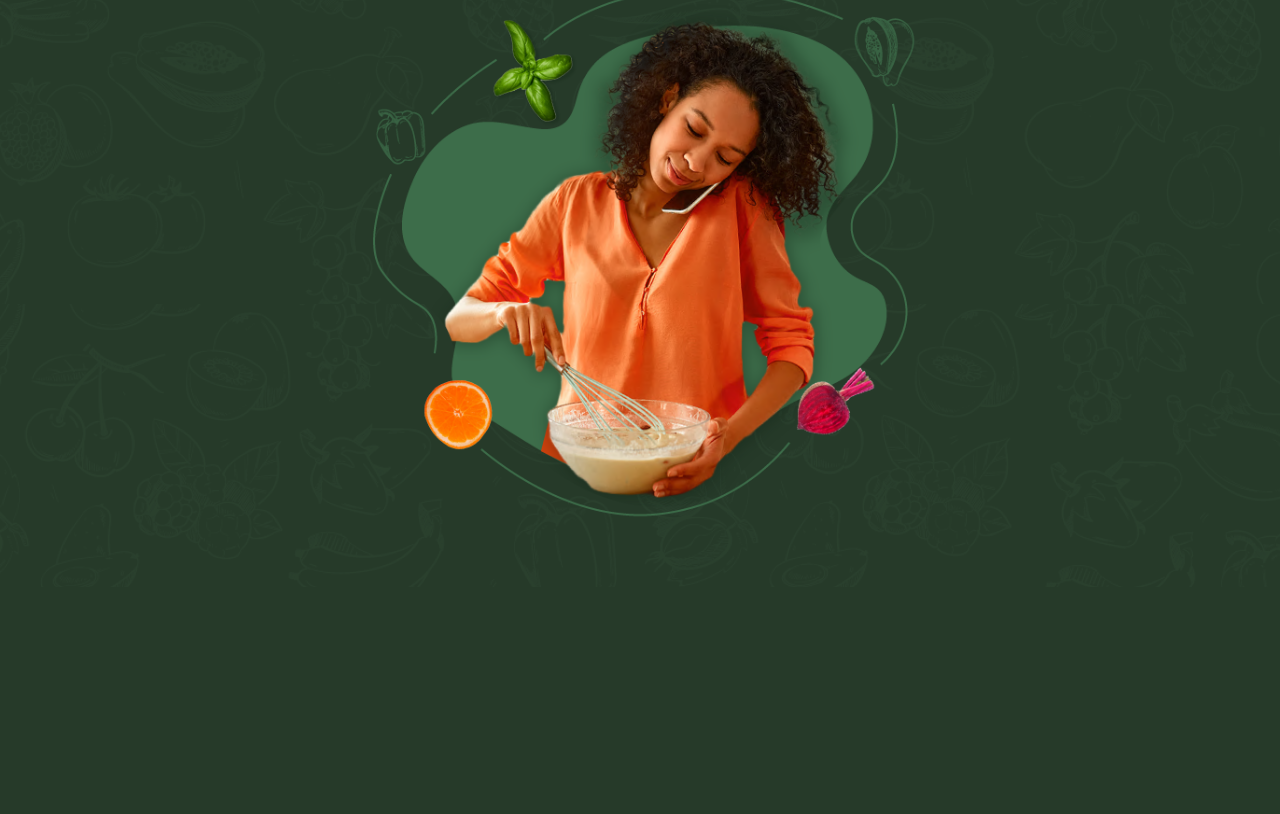
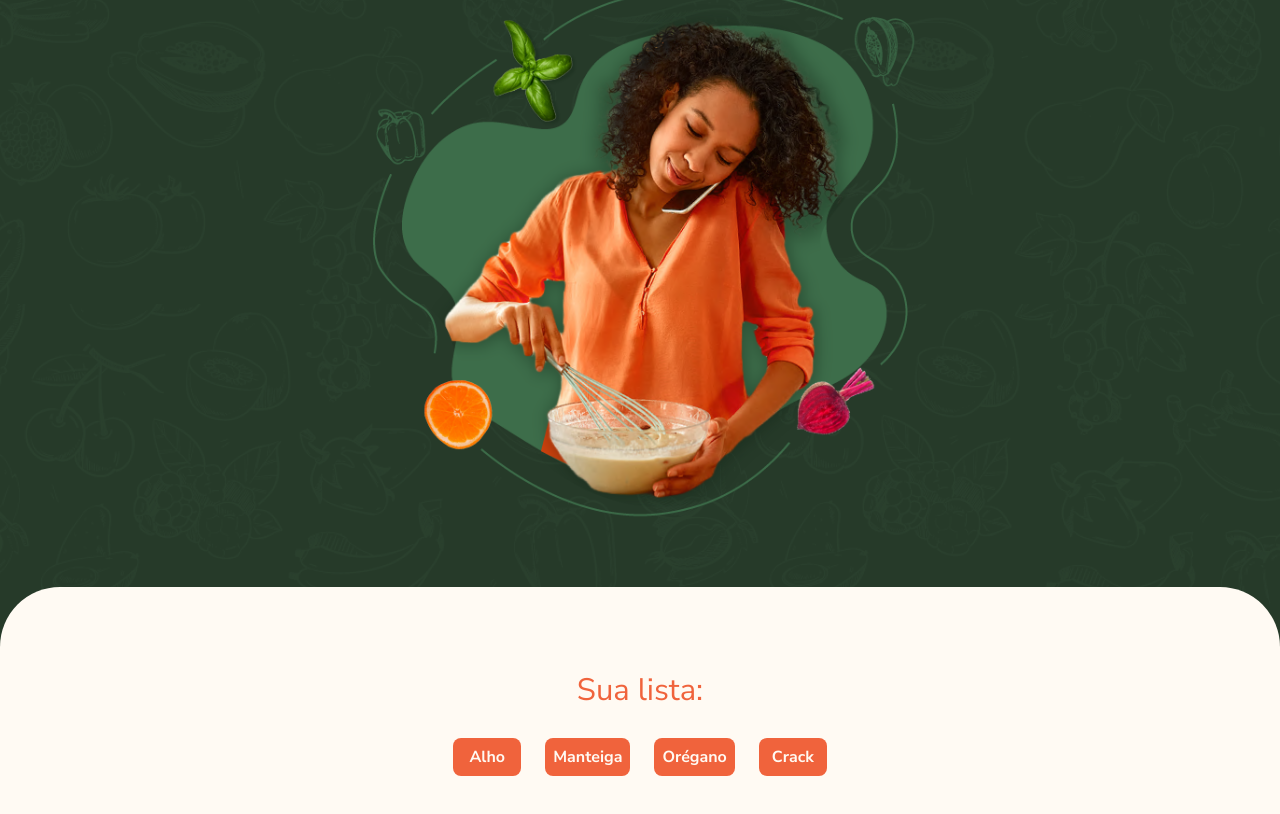
Before and after one commit to christian-ribeiro/cookin-up, a Vue app: page / in a window 1280 px wide. Shown: the part 444-1258 px from the top of the page. Before the commit the page ends 1031 px from the top, so only its background shows below. Built offline with nearby package versions, Linux system fonts and the light colour scheme.

Commit message:
Repetição v-for

```diff
--- a/src/App.vue
+++ b/src/App.vue
@@ -1,12 +1,16 @@
 <script lang="ts">
 import Banner from "./components/Banner.vue";
+import ConteudoPrincipal from "./components/ConteudoPrincipal.vue";
+
 export default {
   components: {
     Banner,
+    ConteudoPrincipal,
   },
 };
 </script>
 
 <template>
   <Banner />
+  <ConteudoPrincipal />
 </template>
--- /dev/null
+++ b/src/components/ConteudoPrincipal.vue
@@ -0,0 +1,91 @@
+<script lang="ts">
+export default {
+  data() {
+    return {
+      ingredientes: ["Alho", "Manteiga", "Orégano", "Crack"],
+    };
+  },
+};
+</script>
+
+<template>
+  <main class="conteudo-principal">
+    <section>
+      <span class="subtitulo-lg sua-lista-texto"> Sua lista: </span>
+      <ul class="ingredientes-sua-lista">
+        <li
+          class="ingrediente"
+          v-for="ingrediente in ingredientes"
+          :key="ingrediente"
+        >
+          {{ ingrediente }}
+        </li>
+      </ul>
+    </section>
+  </main>
+</template>
+
+<style scoped>
+.conteudo-principal {
+  padding: 6.5rem 7.5rem;
+  border-radius: 3.75rem 3.75rem 0rem 0rem;
+  background: var(--creme, #fffaf3);
+  color: var(--cinza, #444);
+
+  display: flex;
+  flex-direction: column;
+  align-items: center;
+  gap: 5rem;
+}
+
+.sua-lista-texto {
+  color: var(--coral, #f0633c);
+  display: block;
+  text-align: center;
+  margin-bottom: 1.5rem;
+}
+
+.ingredientes-sua-lista {
+  display: flex;
+  justify-content: center;
+  gap: 1rem 1.5rem;
+  flex-wrap: wrap;
+}
+
+.ingrediente {
+  display: inline-block;
+  border-radius: 0.5rem;
+  min-width: 4.25rem;
+  padding: 0.5rem;
+  text-align: center;
+  transition: 0.2s;
+  color: var(--creme, #fffaf3);
+  background: var(--coral, #f0633c);
+  font-weight: 700;
+}
+
+.lista-vazia {
+  display: flex;
+  justify-content: center;
+  align-items: center;
+  flex-wrap: wrap;
+  gap: 0.25rem;
+
+  color: var(--coral, #f0633c);
+  text-align: center;
+}
+
+@media only screen and (max-width: 1300px) {
+  .conteudo-principal {
+    padding: 5rem 3.75rem;
+    gap: 3.5rem;
+  }
+}
+
+@media only screen and (max-width: 767px) {
+  .conteudo-principal {
+    padding: 4rem 1.5rem;
+    gap: 4rem;
+  }
+}
+</style>
```
